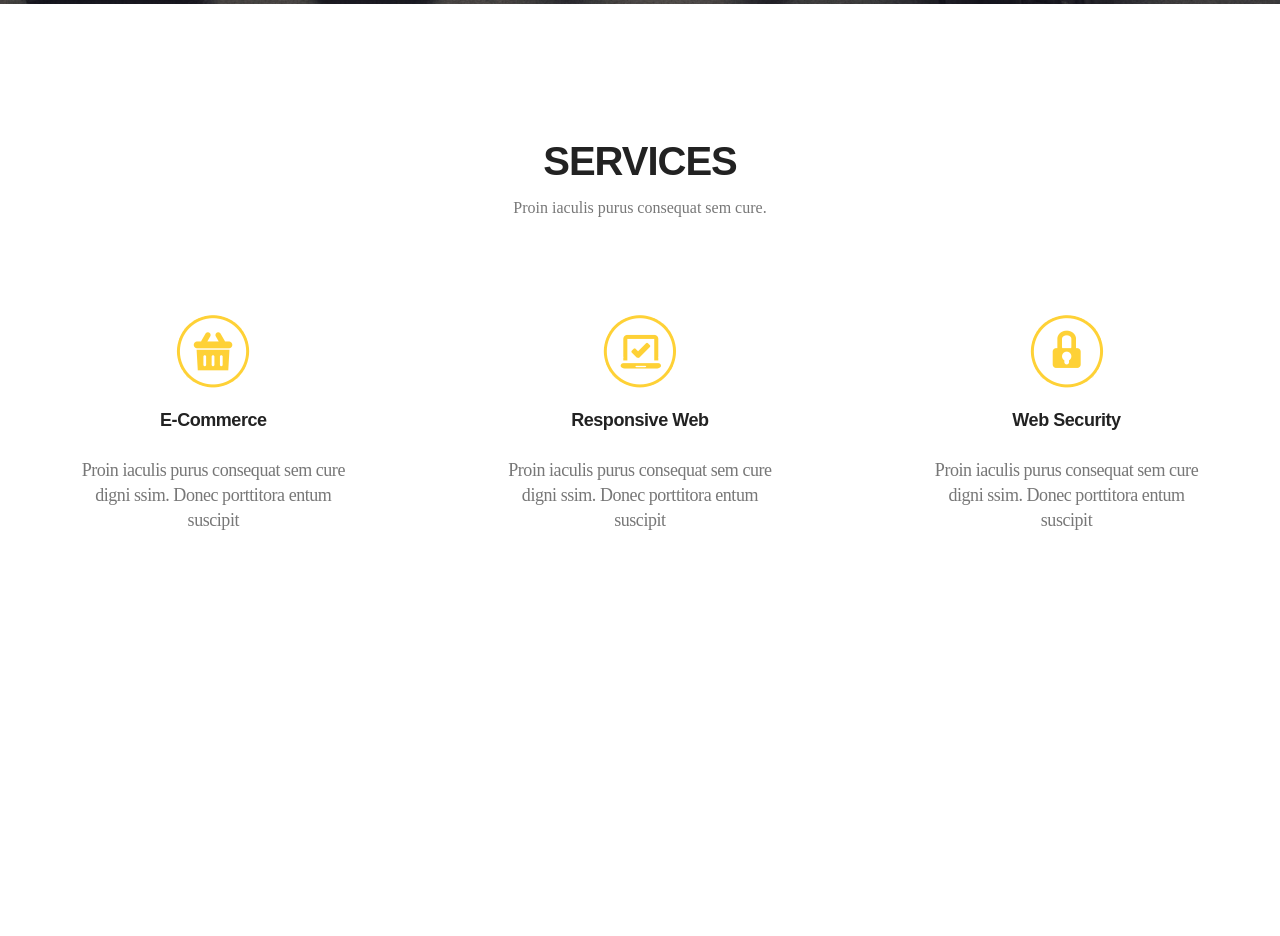
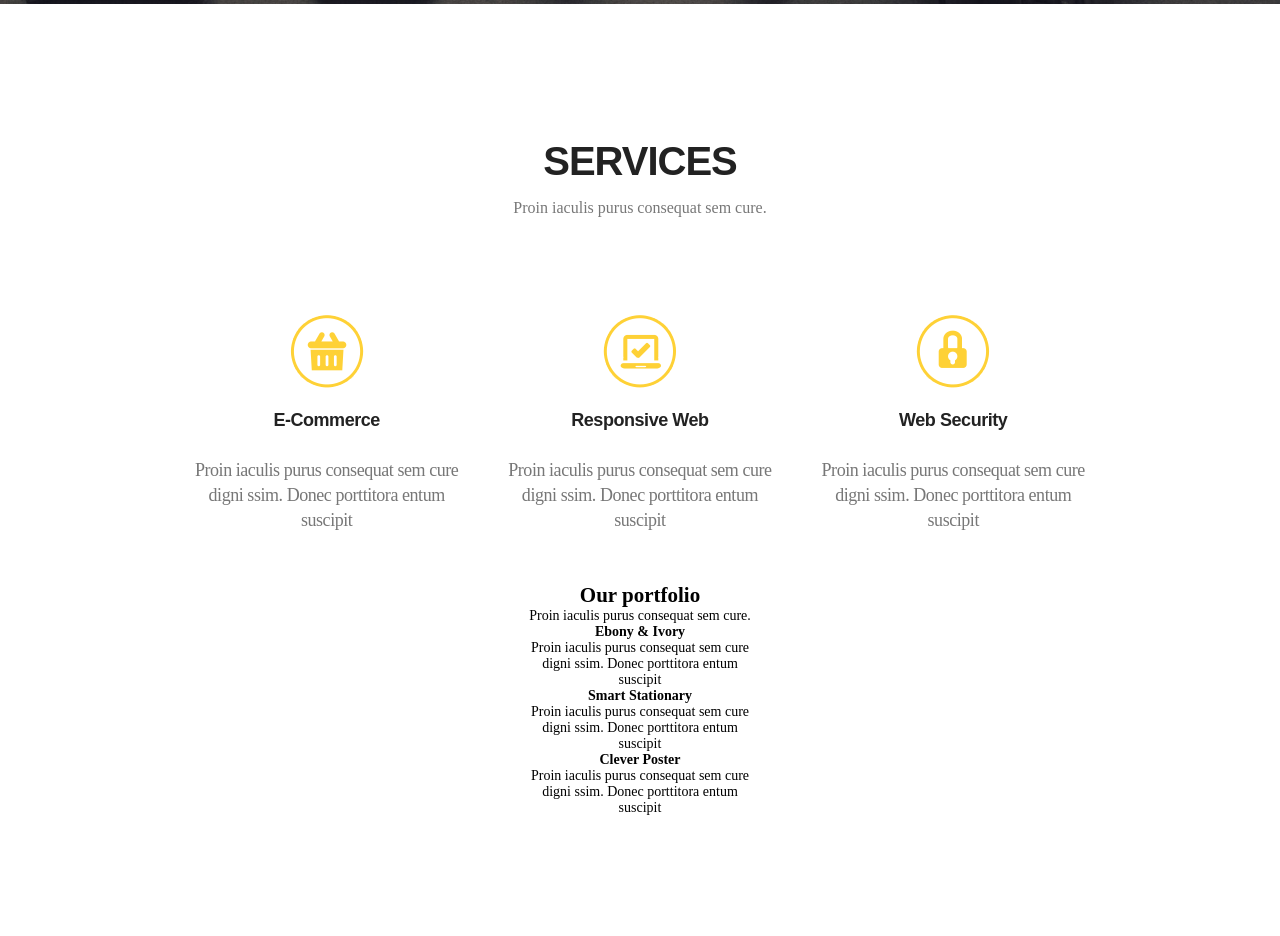
Before and after one commit to alyushnin/html-css_hw_les7, a plain HTML site: page Templates/Golden/index.html in a window 1280 px wide. Shown: the part 696-1632 px from the top of the page. Before the commit the page ends 1279 px from the top, so only its background shows below. Drawn offline with Linux system fonts and the light colour scheme.

Commit message:
+portfolio

```diff
--- a/Templates/Golden/index.html
+++ b/Templates/Golden/index.html
@@ -33,7 +33,8 @@
 				<button class="home__button">Tell Me More</button>
 			</div>
 		</div>
-		<section class="Services box">
+
+		<section class="services box container">
 			<div class="services__title">
 				<h2 class="services__title-h2">Services</h2>
 				<p class="services__title-description">Proin iaculis purus consequat sem cure.</p>
@@ -67,6 +68,41 @@
 				</div>
 			</div>
 		</section>
+
+		<section class="portfolio box container">
+			<div class="portfolio__title">
+				<h2 class="portfolio__title-h2">Our portfolio</h2>
+				<p class="portfolio__title-description">Proin iaculis purus consequat sem cure.</p>
+			</div>
+			<div class="portfolio__item-wrap">
+				<div class="portfolio__items">
+					<div class="portfolio__item">
+						<h4 class="portfolio__item-title">Ebony & Ivory</h4>
+						<p class="portfolio__item-description">
+							Proin iaculis purus consequat sem cure<br>
+							digni ssim. Donec porttitora entum<br>
+							suscipit
+						</p>
+					</div>
+					<div class="portfolio__item">
+						<h4 class="portfolio__item-title">Smart Stationary</h4>
+						<p class="portfolio__item-description">
+							Proin iaculis purus consequat sem cure<br>
+							digni ssim. Donec porttitora entum<br>
+							suscipit
+						</p>
+					</div>
+					<div class="portfolio__item">
+						<h4 class="portfolio__item-title">Clever Poster</h4>
+						<p class="portfolio__item-description">
+							Proin iaculis purus consequat sem cure<br>
+							digni ssim. Donec porttitora entum<br>
+							suscipit
+						</p>
+					</div>
+				</div>
+			</div>
+		</section>
 	</div>
 
 </body>
--- a/Templates/Golden/style.css
+++ b/Templates/Golden/style.css
@@ -155,3 +155,9 @@ body {
 	background-repeat: no-repeat;
 	background-position: center top;
 }
+.portfolio {
+	text-align: center;
+}
+.portfolio__title {
+
+}
```
